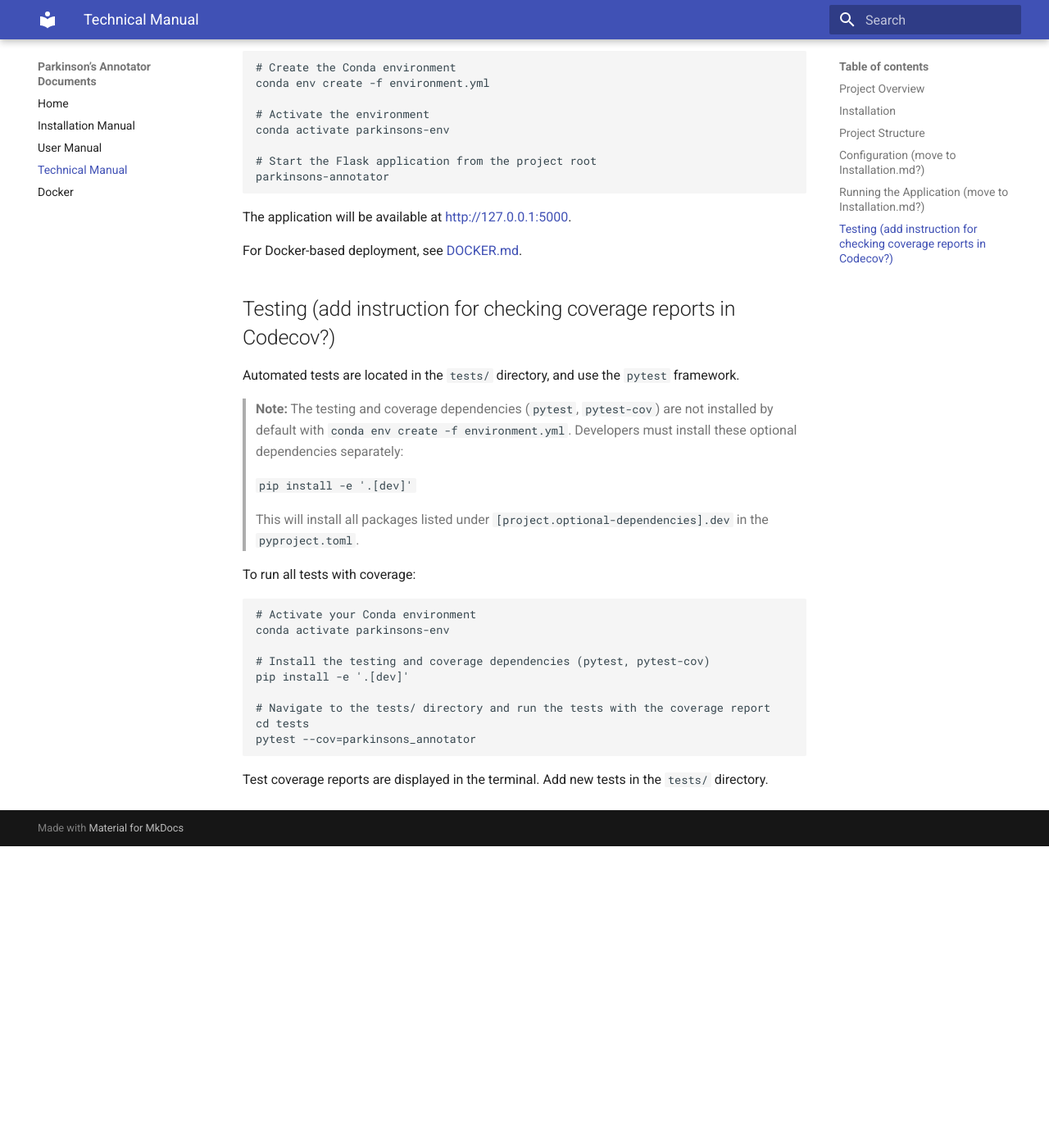
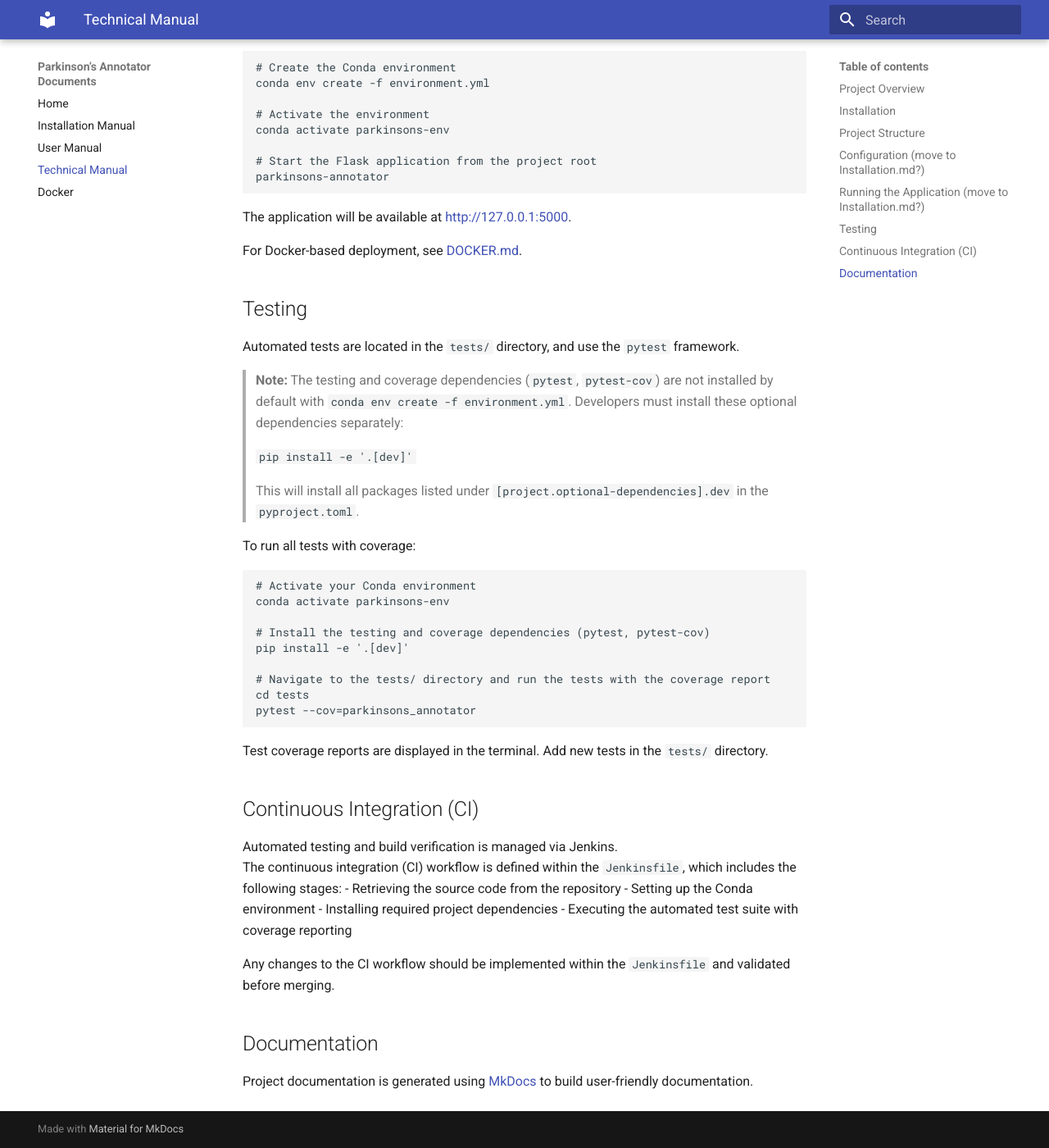
Before and after one commit to JellyEllie/parkinson-annotator, an MkDocs documentation site: the page built from docs/TECHNICAL_MANUAL.md, in a window 1280 px wide and 1400 px high, scrolled down 2030 px. Shown: the whole window at 82% size. Built offline with MkDocs 1.6.1 and Material for MkDocs 9.7.7, drawn with Linux system fonts in a browser that asks for light colours; before the commit the page ends 3062 px from its top, so only the background shows below that.

Commit message:
Added 'CI' and 'documentation' section (see https://github.com/JellyEllie/parkinson-annotator/issues/19)

````diff
--- a/docs/TECHNICAL_MANUAL.md
+++ b/docs/TECHNICAL_MANUAL.md
@@ -91,7 +91,7 @@ The application will be available at [http://127.0.0.1:5000](http://127.0.0.1:50
 
 For Docker-based deployment, see [DOCKER.md](./DOCKER.md).
 
-## Testing (add instruction for checking coverage reports in Codecov?)
+## Testing
 
 Automated tests are located in the `tests/` directory, and use the `pytest` framework.
 
@@ -118,3 +118,18 @@ pytest --cov=parkinsons_annotator
 ```
 Test coverage reports are displayed in the terminal.
 Add new tests in the `tests/` directory.
+
+## Continuous Integration (CI)
+
+Automated testing and build verification is managed via Jenkins.
+The continuous integration (CI) workflow is defined within the `Jenkinsfile`, which includes the following stages:
+- Retrieving the source code from the repository
+- Setting up the Conda environment
+- Installing required project dependencies
+- Executing the automated test suite with coverage reporting
+
+Any changes to the CI workflow should be implemented within the `Jenkinsfile` and validated before merging.
+
+## Documentation
+
+Project documentation is generated using [MkDocs](https://www.mkdocs.org/) to build user-friendly documentation.
````
